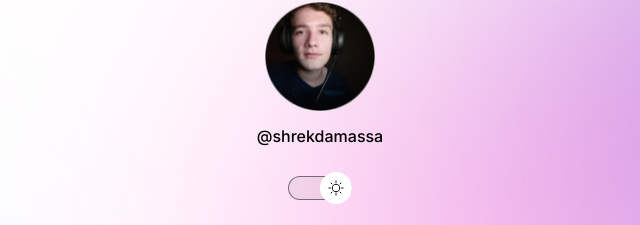
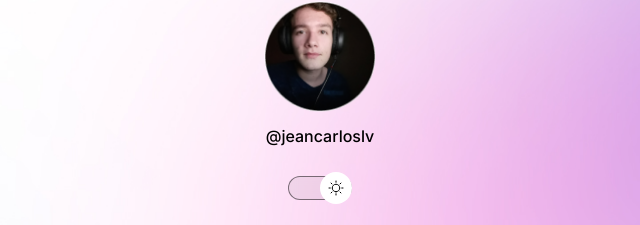
Before and after one commit to JeanCarlosLV/Projeto-DevLinks, a plain HTML site: page index.html in a window 1280 px wide. Shown: the part 79-304 px from the top of the page, 320-960 px from the left. Drawn offline with nearby package versions, Linux system fonts and the light colour scheme.

Commit message:
change @

```diff
--- a/index.html
+++ b/index.html
@@ -20,7 +20,7 @@
           src="./assets/avatar.png"
           alt="Imagem do Shrek sorrindo e fundo verde"
         />
-        <p>@shrekdamassa</p>
+        <p>@jeancarloslv</p>
       </div>
       <div id="switch" onclick="toggleMode()">
         <button></button>
```
